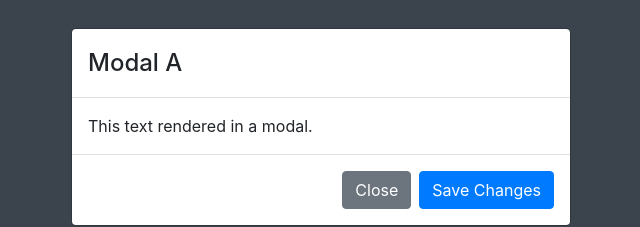
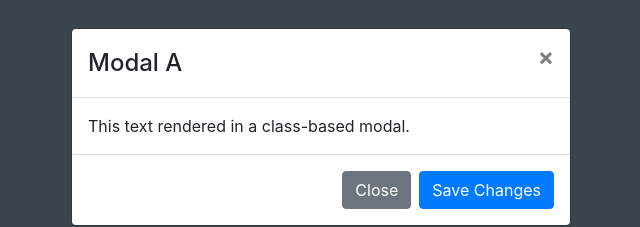
Before and after one commit to mauget/modal-app, a React (Create React App) app: page / in a window 1280 px wide. Both pictures are taken after a click on the button "Modal A". Shown: the top 227 px of the page, without its empty margins (319-959 px from the left). Built offline with nearby package versions, Linux system fonts and the light colour scheme.

Commit message:
Proptypes for ModalA

```diff
--- a/package.json
+++ b/package.json
@@ -9,7 +9,8 @@
     "react": "^16.8.4",
     "react-bootstrap": "^1.0.0-beta.5",
     "react-dom": "^16.8.4",
-    "react-scripts": "2.1.8"
+    "react-scripts": "2.1.8",
+    "prop-types": "latest"
   },
   "scripts": {
     "start": "react-scripts start",
--- a/src/component/ModalA.js
+++ b/src/component/ModalA.js
@@ -1,8 +1,6 @@
 import React, {Component} from 'react';
-import {
-    Button,
-    Modal,
-} from 'react-bootstrap'
+import {Button, Modal,} from 'react-bootstrap';
+import PropTypes from 'prop-types';
 
 
 class ModalA extends Component {
@@ -21,8 +19,7 @@ class ModalA extends Component {
 
 
     handleClose() {
-        this.setState({show: false});
-        this.state.toggleModal();
+        this.state.closeModalFn();
     }
 
 
@@ -31,10 +28,10 @@ class ModalA extends Component {
         return (
             <>
                 <Modal show={this.state.isShowModalFn()} onHide={this.state.closeModalFn}>
-                    <Modal.Header>
+                    <Modal.Header closeButton={true}>
                         <Modal.Title>Modal A</Modal.Title>
                     </Modal.Header>
-                    <Modal.Body>This text rendered in a modal.</Modal.Body>
+                    <Modal.Body>This text rendered in a class-based modal.</Modal.Body>
                     <Modal.Footer>
                         <Button variant="secondary" onClick={this.state.closeModalFn}>Close</Button>
                         <Button variant="primary" onClick={this.state.closeModalFn}>Save Changes</Button>
@@ -45,4 +42,9 @@ class ModalA extends Component {
     }
 }
 
+ModalA.propTypes = {
+    closeModalFn: PropTypes.func.isRequired,
+    isShowModalFn: PropTypes.func.isRequired,
+};
+
 export default ModalA;
```
